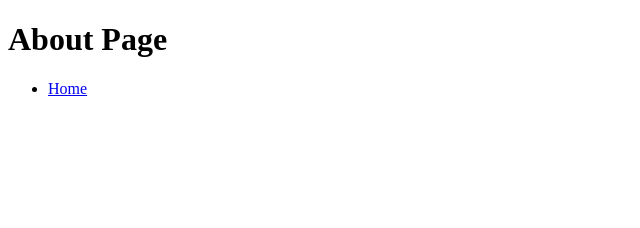
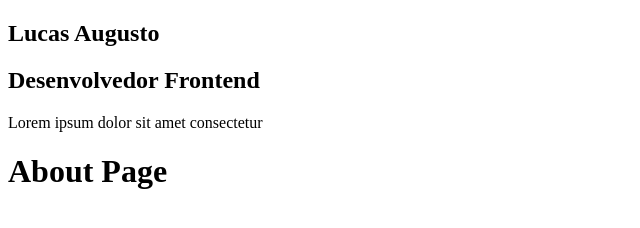
Before and after one commit to lucasaugustodeveloper/myBlog, a Gatsby site: page /about in a window 1280 px wide. Shown: the whole page, without its empty margins (0-640 px from the left). Built offline with nearby package versions, Linux system fonts and the light colour scheme; Gatsby itself is replaced by a stand-in of ours.

Commit message:
create component of profile and add layout of pages

```diff
--- a/src/components/layout.js
+++ b/src/components/layout.js
@@ -1,9 +1,16 @@
 import React from "react"
+
+import Profile from './profile'
 
 const Layout = ({ children }) => {
   return (
     <div>
-      <main>{children}</main>
+      <main>
+        <aside>
+          <Profile />
+        </aside>
+        {children}
+      </main>
     </div>
   )
 }
--- /dev/null
+++ b/src/components/profile/index.jsx
@@ -0,0 +1,12 @@
+import React from 'react'
+
+const Profile = () => (
+  <div className="Profile-wrapper">
+    <h1>Lucas Augusto</h1>
+    <h2>Desenvolvedor Frontend
+    </h2>
+    <p>Lorem ipsum dolor sit amet consectetur</p>
+  </div>
+)
+
+export default Profile
--- a/src/pages/about.jsx
+++ b/src/pages/about.jsx
@@ -1,16 +1,14 @@
 import React from 'react'
 import { Link } from 'gatsby'
 
+import Layout from '../components/layout'
+import Seo from '../components/seo'
+
 const AboutPage = () => (
-  <div>
+  <Layout>
+    <Seo title="About" />
     <h1>About Page</h1>
-
-    <ul>
-      <li>
-        <Link to='/'>Home</Link>
-      </li>
-    </ul>
-  </div>
+  </Layout>
 )
 
 export default AboutPage
```
Also changed, not shown: src/pages/index.jsx (+6 -8 lines), 1 other file.
